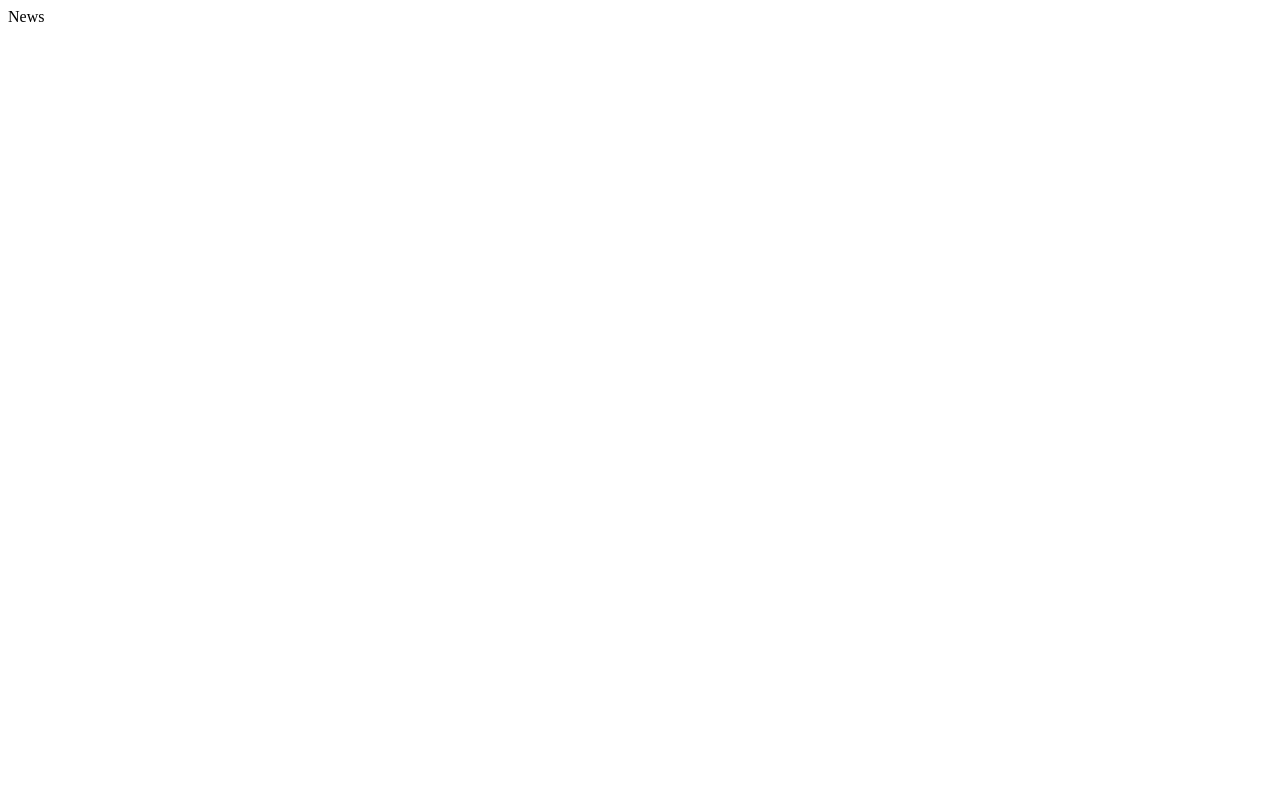
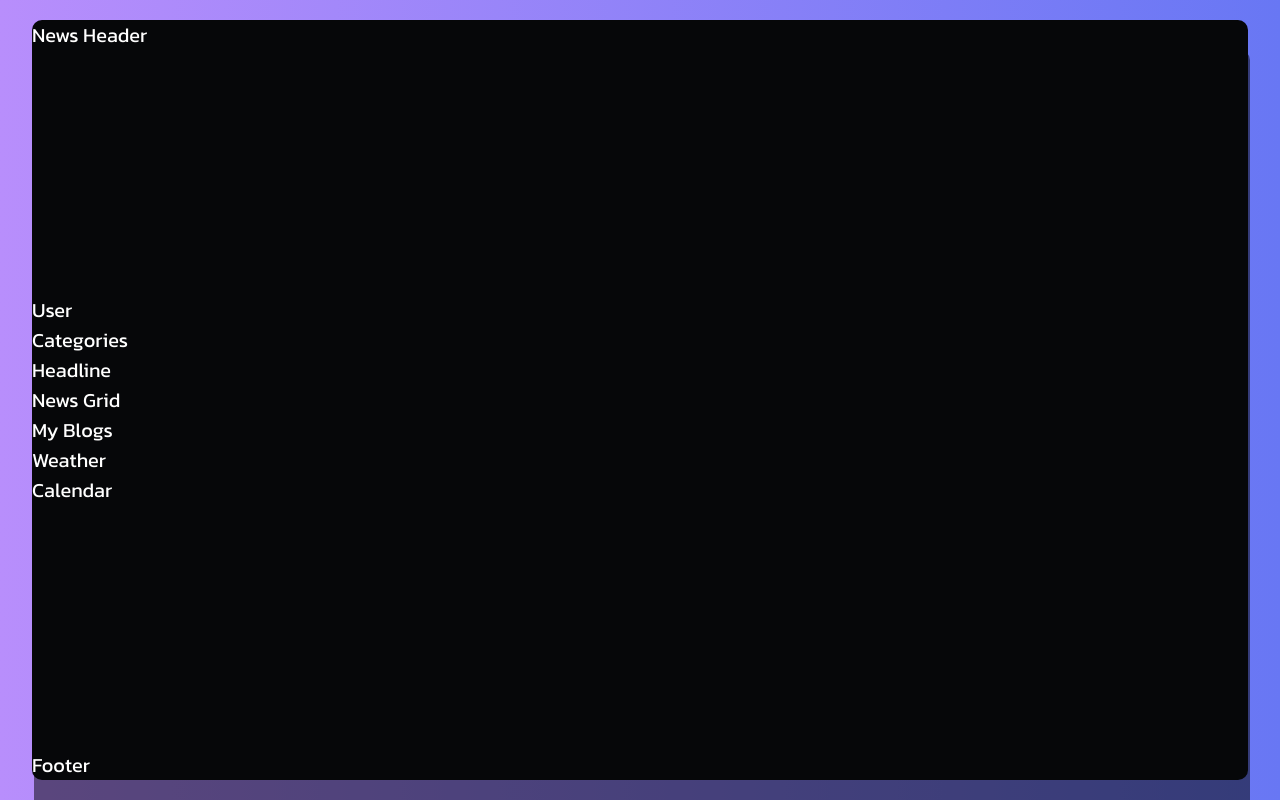
Before and after one commit to Aakarshk25/News-and-BlogsApp, a React (Vite) app in the folder news-blogs-app/: page / in a window 1280 px wide. Built offline with nearby package versions, Linux system fonts and the light colour scheme.

Commit message:
Created Heaser , Body and Footer

```diff
--- a/news-blogs-app/index.html
+++ b/news-blogs-app/index.html
@@ -2,6 +2,7 @@
 <html lang="en">
   <head>
     <meta charset="UTF-8" />
+    <link rel="stylesheet" href="https://cdnjs.cloudflare.com/ajax/libs/font-awesome/6.7.2/css/all.min.css">
     <meta name="viewport" content="width=device-width, initial-scale=1.0" />
     <title>News & Blogs</title>
   </head>
--- a/news-blogs-app/src/App.jsx
+++ b/news-blogs-app/src/App.jsx
@@ -2,7 +2,11 @@
 import News from './Components/News'
 const  App =() => {
   return (
-    <div><News /></div>
+    <div className='container'>
+      <div className='news-blog-app'>
+        <News />
+      </div>
+      </div>
   )
 }
 
--- /dev/null
+++ b/news-blogs-app/src/Components/Calendar.jsx
@@ -0,0 +1,9 @@
+
+
+const Calendar = () => {
+  return (
+    <div>Calendar</div>
+  )
+}
+
+export default Calendar
--- /dev/null
+++ b/news-blogs-app/src/Components/News.css
@@ -0,0 +1,10 @@
+.news {
+    font-size: 2rem;
+    color: #fff;
+    width: 100%;
+    height: 100%;
+    display: flex;
+    flex-direction: column;
+    justify-content: space-between;
+    row-gap: 2rem;
+}
--- a/news-blogs-app/src/Components/News.jsx
+++ b/news-blogs-app/src/Components/News.jsx
@@ -1,6 +1,25 @@
+import  Weather  from "./Weather"
+import Calendar from "./Calendar"
+import './News.css'
 const News = () => {
   return (
-    <div>News</div>
+    <div className="news">
+      <header className="news-header">News Header</header>
+      <div className="news-content">
+        <div className="navbar">
+          <div className="user">User</div>
+          <nav className="categories">Categories</nav>
+        </div>
+        <div className="news-section">
+          <div className="headline">Headline</div>
+          <div className="news-grid">News Grid</div>
+        </div>
+        <div className="my-blogs">My Blogs</div>
+        <Weather />
+        <Calendar />
+      </div>
+      <footer className="news-footer">Footer</footer>
+      </div>
   )
 }
 
--- /dev/null
+++ b/news-blogs-app/src/Components/Weather.jsx
@@ -0,0 +1,9 @@
+
+
+const Weather = () => {
+  return (
+    <div>Weather</div>
+  )
+}
+
+export default Weather
--- a/news-blogs-app/src/index.css
+++ b/news-blogs-app/src/index.css
@@ -0,0 +1,27 @@
+@import url("https://fonts.googleapis.com/css2?family=Bebas+Neue&family=Comfortaa:wght@300..700&family=Kanit:ital,wght@0,100;0,200;0,300;0,400;0,500;0,600;0,700;0,800;0,900;1,100;1,200;1,300;1,400;1,500;1,600;1,700;1,800;1,900&display=swap");
+
+* {
+  margin: 0;
+  padding: 0;
+  box-sizing: border-box;
+  outline: none;
+  text-decoration: none;
+  font-family: "kanit",sans-serif;
+}
+html{
+    font-size: 62.5%;
+}
+.container{
+    width:100%;
+    height: 100vh;
+    background: linear-gradient(to right, #b88efc, #6877f4);
+    display: grid;
+    place-items: center;
+}
+.news-blog-app{
+    width: 95vw;
+    height: 95vmin;
+    background-color: #060709;
+    box-shadow: 0.2rem 3rem rgba(0,  0 , 0, 0.5);
+    border-radius: 1rem;
+}
```
